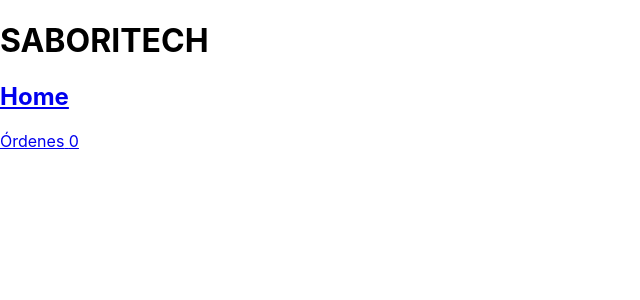
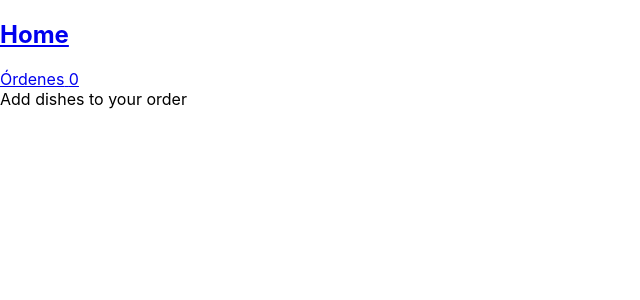
Before and after one commit to JuanPaLA/SaboriTech, a React (Create React App) app: page /order in a window 1280 px wide. Shown: the top 300 px of the page, without its empty margins (0-640 px from the left). Built offline with nearby package versions, Linux system fonts and the light colour scheme.

Commit message:
Context functions and integration fixed

```diff
--- a/src/App.js
+++ b/src/App.js
@@ -1,8 +1,8 @@
 import './App.css';
 import DishListContainer from './components/functionals/dishListContainer';
 import DishDetailContainer from './components/functionals/dishDetailContainer';
-import Header from './components/layout/header';
 import Nav from './components/layout/nav';
+import Order from './components/functionals/order';
 import { Switch, Route, BrowserRouter } from "react-router-dom";
 import CartContextProvider from './components/context';
 
@@ -10,13 +10,12 @@
   return (
     <CartContextProvider>
     <BrowserRouter>
-
-    <Header/>
     <Nav/>
     <Switch>
     <div>
       <Route exact path="/" component={DishListContainer} />
       <Route exact path="/dishdetail/:id" component={DishDetailContainer} />
+      <Route exact path="/order" component={Order}/>
     </div>
     </Switch>
 
--- a/src/components/context.js
+++ b/src/components/context.js
@@ -9,58 +9,48 @@
 
     const [order, setOrder] = useState([]);
 
-    const addDish = (dish, count, price) => {
-        const alreadyExists = (element) => element = dish;
-        let index = order.findIndex(alreadyExists);
-        if(index === -1){
-            setOrder([...order, {
-                dish: dish,
-                quantity:count,
-                subTotal: price
-            }])
-        }if(index !== -1){
-            var orders = order;
-            orders[index] = {
-                dish: orders[index].dish,
-                quantity: orders[index].quantity + count,
-                subTotal: orders[index].subTotal + price
-            }
-            setOrder(orders)
+    function addDish  (dish, count, price) {
+      const index = order.findIndex((item) => item.dish == dish)
+        index === -1 ? setOrder([...order, {dish: dish, quantity:count, subTotal: price}]) : console.log('--');
+
+        if(index !== -1){
+          let newOrder = [...order];
+          newOrder[index].quantity += count;
+          newOrder[index].subTotal += price;
+          setOrder(newOrder)
         }
     }
 
-    // // Suma los productos (acc = acumulador) Recorre productos y suma quantity (cantidad)
+    // Returns amount of differents added dishes to order
     function dishesCount(){
         return order.length;
     };
 
-    useEffect(()=>{
-        console.log(order);
-    },[order])
-
-
-
-    // // Elimina producto del array. Busca el indice y elimina 1
-    // const delProduct = id => {
-    //   products.splice(products.findIndex(p => p.id === id), 1);
-    //   setProducts([...products]);
-    // };
+    // Delete dish from order
+    const delDish = dish => {
+      order.splice(order.findIndex(p => p.dish === dish), 1);
+      setOrder([...order]);
+    };
 
     // // Importe total
-    // const getGrandTotal = () => {
-    //   return products.reduce((acc, p) => (acc += p.price * p.quantity), 0);
-    // };
+    const getTotalOrder = () => {
+      return order.reduce((acc, p) => (acc += p.subTotal), 0);
+    };
 
-    // useEffect(() => {
-    //   setLong(products.length);
-    // }, [products]);
+    useEffect(()=>{
+      console.log(order);
+    },[order])
 
     return (
       <CartContext.Provider
         value={
-          {order,
-          addDish,
-          dishesCount}
+          {
+            order,
+            addDish,
+            dishesCount,
+            delDish,
+            getTotalOrder
+          }
         }
       >
         {props.children}
--- a/src/components/functionals/dishList.js
+++ b/src/components/functionals/dishList.js
@@ -20,6 +20,7 @@
             {dishes ?
                 dishes.map((d,i)=>(
                     <Dish
+                        key={i}
                         id={d.id}
                         precio={d.precio}
                         disponible={d.disponible}
--- /dev/null
+++ b/src/components/functionals/order.js
@@ -0,0 +1,34 @@
+import React,{useContext} from 'react'
+import { CartContext } from '../context';
+
+export default function Order() {
+    const { dishesCount, order, delDish, getTotalOrder } = useContext(CartContext);
+    return (
+        <div>
+            {dishesCount() > 0 ?
+                order.map((o,i)=>(
+                <div key={i}>
+                    <h5>Order N° {i}</h5>
+                    <li>Dish: {o.dish}</li>
+                    <li>Quantity: {o.quantity}</li>
+                    <li>Subtotal: {o.subTotal}</li>
+                    <input
+                        type="button"
+                        value="Delete dish"
+                        onClick={()=> delDish(o.dish)}
+                    />
+                </div>
+            ))
+            :
+                'Add dishes to your order'
+            }
+
+            {dishesCount() > 0 ?
+                <h5>Total: {getTotalOrder()}</h5>
+                    :
+                null
+            }
+
+        </div>
+    )
+}
--- a/src/components/layout/nav.js
+++ b/src/components/layout/nav.js
@@ -11,7 +11,7 @@
       <Link to={'/'}>
         <h2>Home</h2>
       </Link>
-      <Link to={'/cart'}>
+      <Link to={'/order'}>
         Órdenes{' '}
         <span>
           {dishesCount()}
```
